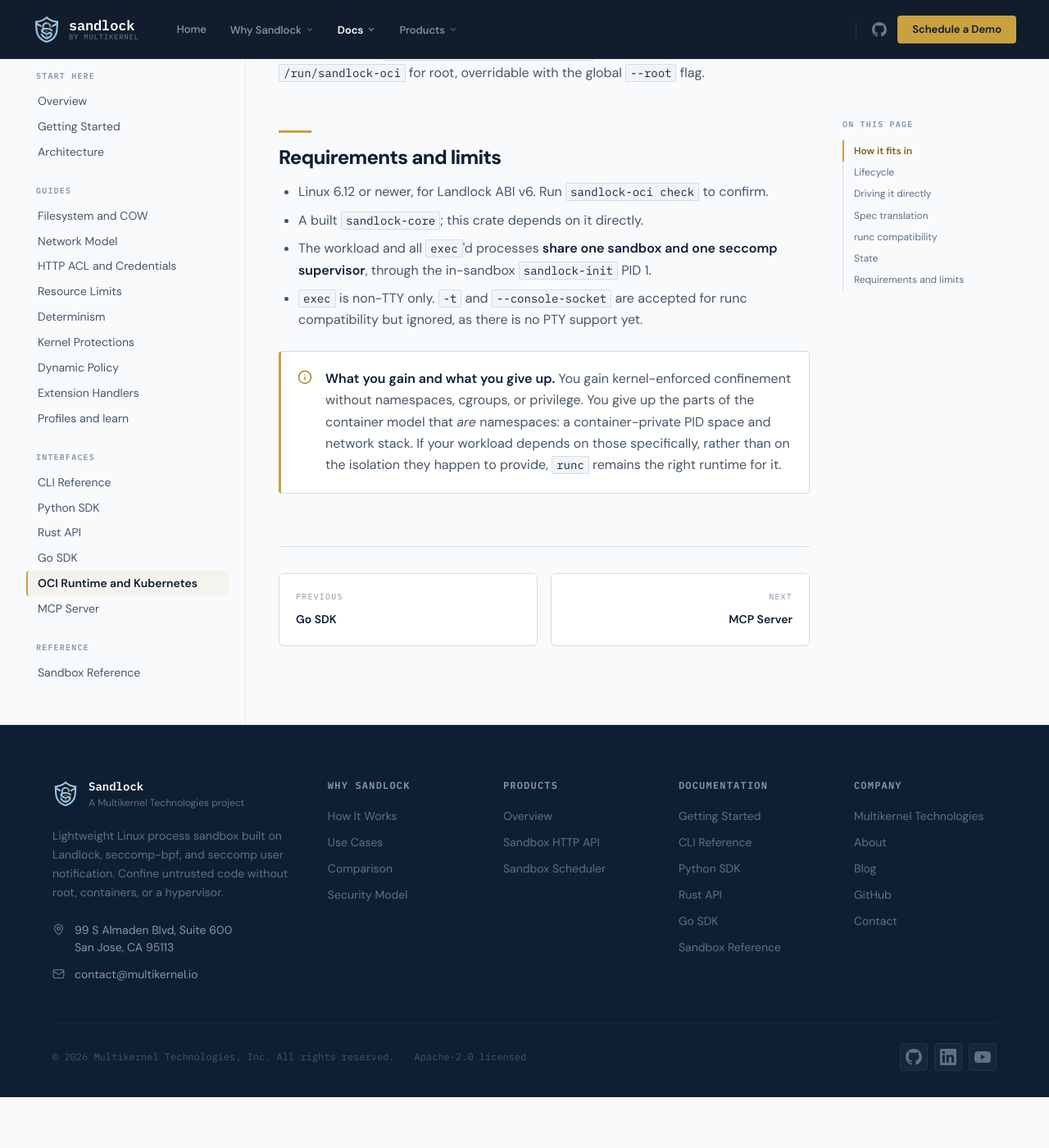
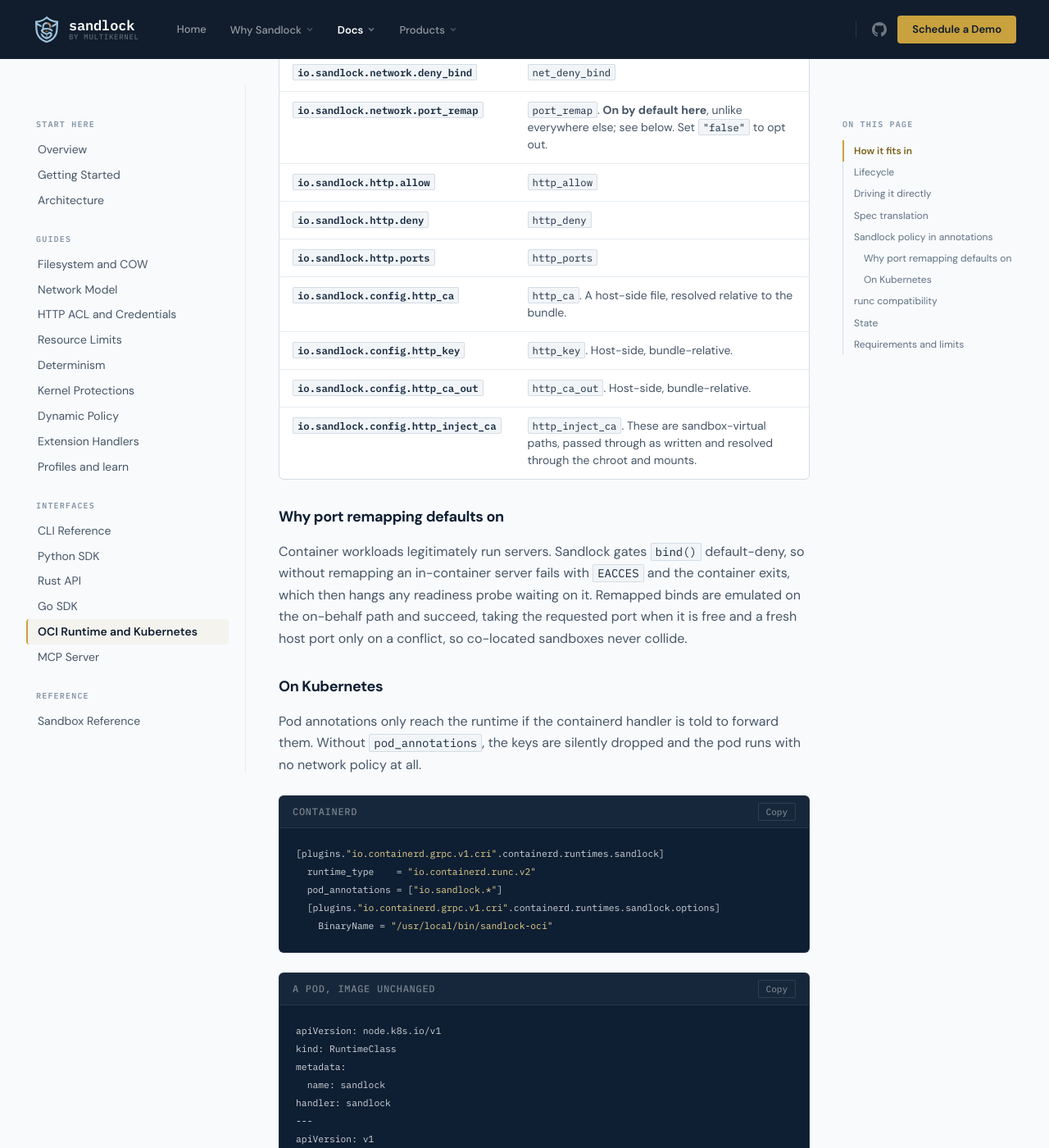
Before and after one commit to multikernel/sandlock.io, a Jekyll site: the page built from docs/oci.html, in a window 1280 px wide and 1400 px high, scrolled down 3854 px. Shown: the whole window at 82% size. Built offline with Jekyll 4.4.1, drawn with Linux system fonts in a browser that asks for light colours; before the commit the page ends 5192 px from its top, so only the background shows below that; some of the changed text lies outside the part shown.

Commit message:
Fix the Kubernetes example, and document the annotation surface
The pod spec was wrong. Sandlock policy that the OCI runtime spec
cannot express does not appear in the spec at all: it travels as
io.sandlock.* annotations, semicolon-separated because a comma is
already meaningful inside a network spec. The example now shows the
real thing, and drops the "drive a bundle directly" block, since
someone reading a Kubernetes use case is not going to call create and
start by hand.

The larger problem was that the OCI documentation page never mentioned
annotations, so the entire mechanism for expressing network and HTTP
policy under Kubernetes was undocumented. It now lists all twelve keys
with what each maps to, including which paths are host-side and
bundle-relative and which are sandbox-virtual.

Two things worth their own paragraphs. Port remapping defaults on here
and nowhere else, because bind() is default-deny, so an unremapped
server exits with EACCES and hangs the readiness probe waiting on it.
And containerd only forwards annotations named in pod_annotations, so
without that line the keys are silently dropped and the pod runs with
no network policy at all, which is the failure you would least like to
discover in production.

```diff
--- a/docs/oci.html
+++ b/docs/oci.html
@@ -101,6 +101,88 @@
 
 <p>Mount types with no safe namespace-less equivalent, namely <code class="inline">devpts</code>, <code class="inline">mqueue</code>, <code class="inline">cgroup</code>, and <code class="inline">cgroup2</code>, are skipped. Port binding is remapped so in-container servers can <code class="inline">bind()</code> without colliding on host ports.</p>
 
+<h2>Sandlock policy in annotations</h2>
+
+<p>The OCI runtime specification has no field for an outbound allowlist or a transparent proxy, so the parts of a Sandlock policy it cannot express travel as annotations under the <code class="inline">io.sandlock.</code> prefix.</p>
+
+<div class="callout">
+    <i data-lucide="info"></i>
+    <div class="callout-body">
+        <p><strong>Entries are separated by <code class="inline">;</code>, not <code class="inline">,</code>.</strong> A comma is already meaningful inside a network spec, where <code class="inline">host:80,443</code> is one rule covering two ports.</p>
+    </div>
+</div>
+
+<div class="data-table-wrap">
+    <table class="data-table">
+        <thead>
+            <tr>
+                <th scope="col">Annotation</th>
+                <th scope="col">Maps to</th>
+            </tr>
+        </thead>
+        <tbody>
+            <tr><th scope="row"><code>io.sandlock.network.allow</code></th><td><code>net_allow</code></td></tr>
+            <tr><th scope="row"><code>io.sandlock.network.deny</code></th><td><code>net_deny</code></td></tr>
+            <tr><th scope="row"><code>io.sandlock.network.allow_bind</code></th><td><code>net_allow_bind</code></td></tr>
+            <tr><th scope="row"><code>io.sandlock.network.deny_bind</code></th><td><code>net_deny_bind</code></td></tr>
+            <tr><th scope="row"><code>io.sandlock.network.port_remap</code></th><td><code>port_remap</code>. <strong>On by default here</strong>, unlike everywhere else; see below. Set <code>"false"</code> to opt out.</td></tr>
+            <tr><th scope="row"><code>io.sandlock.http.allow</code></th><td><code>http_allow</code></td></tr>
+            <tr><th scope="row"><code>io.sandlock.http.deny</code></th><td><code>http_deny</code></td></tr>
+            <tr><th scope="row"><code>io.sandlock.http.ports</code></th><td><code>http_ports</code></td></tr>
+            <tr><th scope="row"><code>io.sandlock.config.http_ca</code></th><td><code>http_ca</code>. A host-side file, resolved relative to the bundle.</td></tr>
+            <tr><th scope="row"><code>io.sandlock.config.http_key</code></th><td><code>http_key</code>. Host-side, bundle-relative.</td></tr>
+            <tr><th scope="row"><code>io.sandlock.config.http_ca_out</code></th><td><code>http_ca_out</code>. Host-side, bundle-relative.</td></tr>
+            <tr><th scope="row"><code>io.sandlock.config.http_inject_ca</code></th><td><code>http_inject_ca</code>. These are sandbox-virtual paths, passed through as written and resolved through the chroot and mounts.</td></tr>
+        </tbody>
+    </table>
+</div>
+
+<h3>Why port remapping defaults on</h3>
+
+<p>Container workloads legitimately run servers. Sandlock gates <code class="inline">bind()</code> default-deny, so without remapping an in-container server fails with <code class="inline">EACCES</code> and the container exits, which then hangs any readiness probe waiting on it. Remapped binds are emulated on the on-behalf path and succeed, taking the requested port when it is free and a fresh host port only on a conflict, so co-located sandboxes never collide.</p>
+
+<h3>On Kubernetes</h3>
+
+<p>Pod annotations only reach the runtime if the containerd handler is told to forward them. Without <code class="inline">pod_annotations</code>, the keys are silently dropped and the pod runs with no network policy at all.</p>
+
+<div class="code-block">
+    <div class="code-block-header">
+        <span class="code-block-title">containerd</span>
+        <button class="code-copy" type="button" aria-label="Copy code"><span class="code-copy-label">Copy</span></button>
+    </div>
+<pre><code>[plugins.<span class="s">"io.containerd.grpc.v1.cri"</span>.containerd.runtimes.sandlock]
+  runtime_type    = <span class="s">"io.containerd.runc.v2"</span>
+  pod_annotations = [<span class="s">"io.sandlock.*"</span>]
+  [plugins.<span class="s">"io.containerd.grpc.v1.cri"</span>.containerd.runtimes.sandlock.options]
+    BinaryName = <span class="s">"/usr/local/bin/sandlock-oci"</span></code></pre>
+</div>
+
+<div class="code-block">
+    <div class="code-block-header">
+        <span class="code-block-title">A pod, image unchanged</span>
+        <button class="code-copy" type="button" aria-label="Copy code"><span class="code-copy-label">Copy</span></button>
+    </div>
+<pre><code>apiVersion: node.k8s.io/v1
+kind: RuntimeClass
+metadata:
+  name: sandlock
+handler: sandlock
+---
+apiVersion: v1
+kind: Pod
+metadata:
+  name: agent
+  annotations:
+    io.sandlock.network.allow: <span class="s">"api.internal:443;10.0.0.0/8:5432"</span>
+    io.sandlock.http.allow: <span class="s">"POST api.internal/v1/*"</span>
+    io.sandlock.config.http_inject_ca: <span class="s">"/etc/ssl/certs/ca-certificates.crt"</span>
+spec:
+  runtimeClassName: sandlock
+  containers:
+    - name: agent
+      image: python:3.12-slim</code></pre>
+</div>
+
 <h2>runc compatibility</h2>
 
 <p>The CLI accepts the global and per-command flags containerd and CRI-O pass to <code class="inline">runc</code>, so it can be wired in as a drop-in replacement. Flags that do not apply to a namespace-less, cgroup-less runtime are accepted and ignored: <code class="inline">--systemd-cgroup</code>, <code class="inline">--rootless</code>, <code class="inline">--no-pivot</code>, <code class="inline">--no-new-keyring</code>, and <code class="inline">--debug</code>.</p>
```
Also changed, not shown: use-cases.html (+24 -18 lines).
